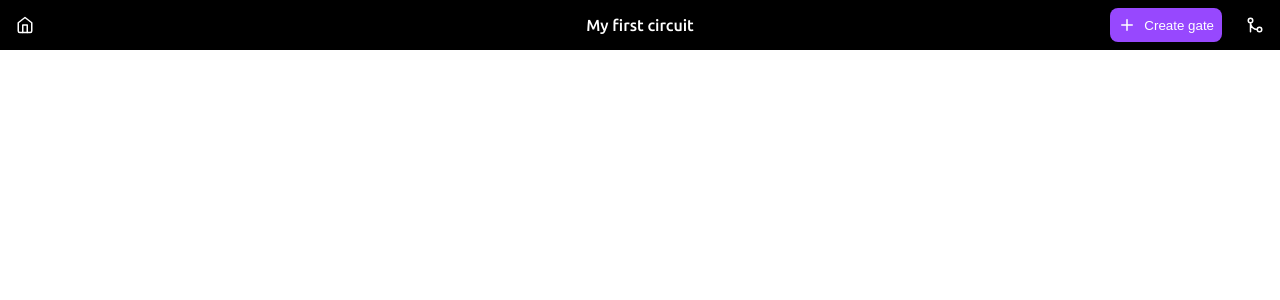
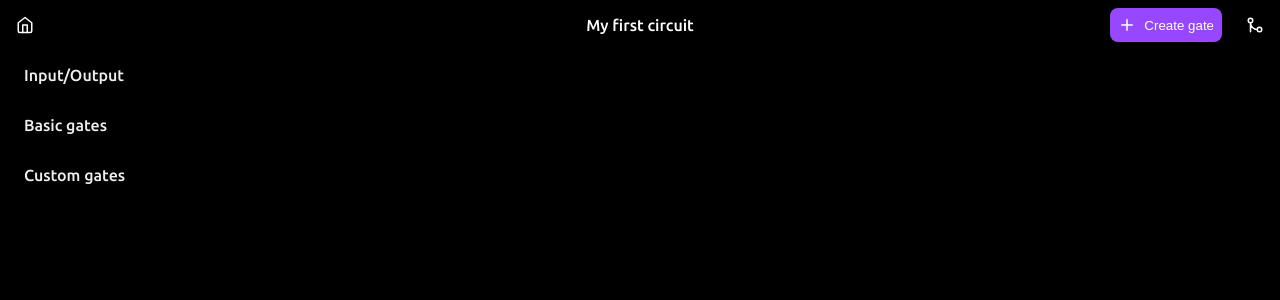
Before and after one commit to team-nullptr/logic-gates-simulator, a React (Vite) app: page / in a window 1280 px wide. Shown: the top 300 px of the page. Built offline with nearby package versions, Linux system fonts and the light colour scheme.

Commit message:
Add sidebar

```diff
--- a/src/App.tsx
+++ b/src/App.tsx
@@ -1,6 +1,7 @@
 import { Navigation } from "./features/navigation/Navigation";
 import { GitMerge, Plus } from "react-feather";
 import "./common/styles/index.css";
+import { Sidebar } from "./features/sidebar/Sidebar";
 
 export const App = () => {
   return (
@@ -17,6 +18,9 @@ export const App = () => {
           { icon: GitMerge, onClick: () => console.log("cleanup clicked") },
         ]}
       />
+      <main style={{ position: "absolute", width: "100%", height: "100%" }}>
+        <Sidebar />
+      </main>
     </div>
   );
 };
--- /dev/null
+++ b/src/features/sidebar/List.module.scss
@@ -0,0 +1,4 @@
+.header {
+  padding: 16px 24px;
+  font-weight: 500;
+}
--- /dev/null
+++ b/src/features/sidebar/ListHeader.tsx
@@ -0,0 +1,6 @@
+import { FC } from "react";
+import styles from "./List.module.scss";
+
+export const ListHeader: FC<{ text: string }> = ({ text }) => {
+  return <p className={styles.header}>{text}</p>;
+};
--- /dev/null
+++ b/src/features/sidebar/Sidebar.module.scss
@@ -0,0 +1,5 @@
+.sidebar {
+  color: #eee;
+  background: #000;
+  height: 100%;
+}
--- /dev/null
+++ b/src/features/sidebar/Sidebar.tsx
@@ -0,0 +1,12 @@
+import { ListHeader } from "./ListHeader";
+import styles from "./Sidebar.module.scss";
+
+export const Sidebar = () => {
+  return (
+    <div className={styles.sidebar}>
+      <ListHeader text="Input/Output" />
+      <ListHeader text="Basic gates" />
+      <ListHeader text="Custom gates" />
+    </div>
+  );
+};
```
